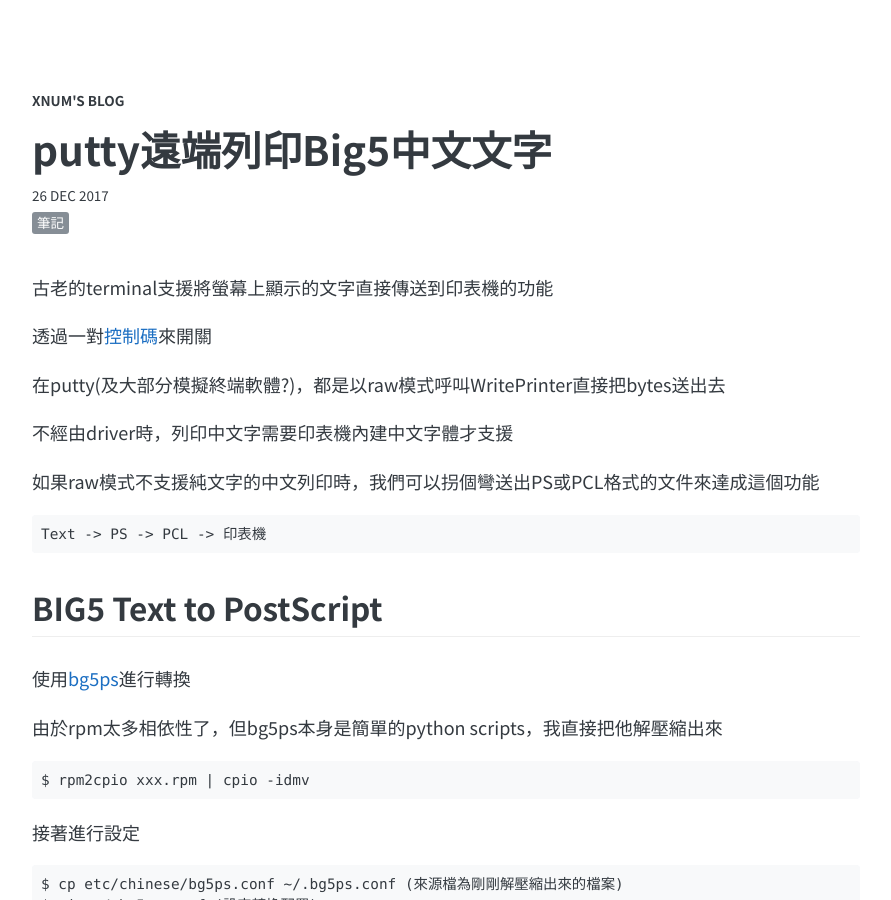
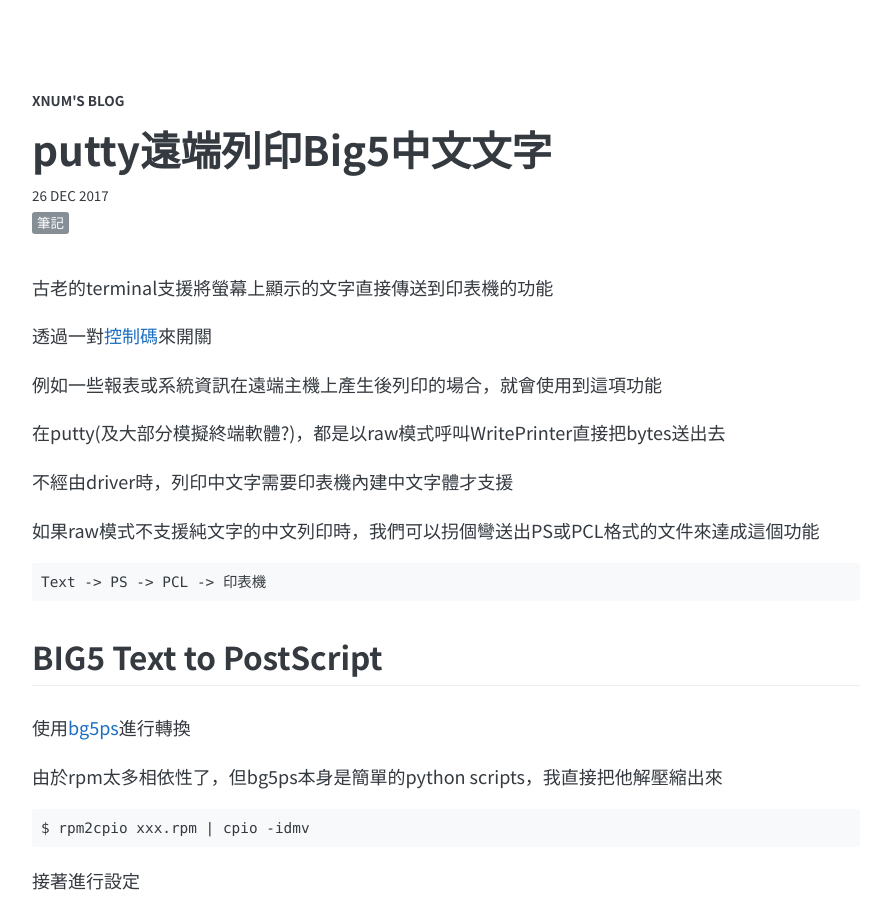
Before and after one commit to xnum/xnum.github.io, a Jekyll site: the page built from _posts/2017-12-26-big5-remote-printing.md, in a window 1280 px wide and 900 px high. Shown: the whole window, without its empty margins (194-1085 px from the left). Built offline with Jekyll 4.4.1, drawn with Linux system fonts in a browser that asks for light colours; comment, search, counter and statistics services are not loaded.

Commit message:
Update 2017-12-26-big5-remote-printing.md

```diff
--- a/_posts/2017-12-26-big5-remote-printing.md
+++ b/_posts/2017-12-26-big5-remote-printing.md
@@ -8,6 +8,8 @@
 古老的terminal支援將螢幕上顯示的文字直接傳送到印表機的功能
 
 透過一對[控制碼](https://www.censoft.com/support/kb/?p=938)來開關
+
+例如一些報表或系統資訊在遠端主機上產生後列印的場合，就會使用到這項功能
 
 在putty(及大部分模擬終端軟體?)，都是以raw模式呼叫WritePrinter直接把bytes送出去
 
```
